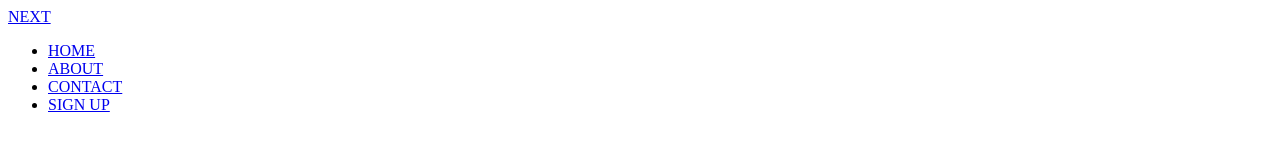
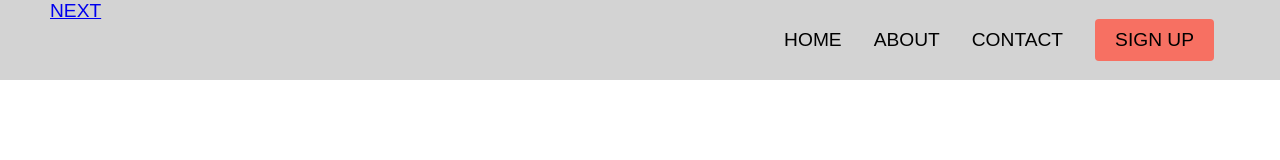
Before and after one commit to Jensen615/personal-website, a plain HTML site: page index.html in a window 1280 px wide. Drawn offline with Linux system fonts and the light colour scheme.

Commit message:
added styling for nav bar

```diff
--- a/styles.css
+++ b/styles.css
@@ -1,3 +1,79 @@
-h1 {
-    color: red
+* {
+    box-sizing: border-box;
+    margin: 0;
+    padding: 0;
+    font-family: sans-serif;
+  }
+
+.navbar {
+    background: #D3D3D3;
+    height: 80px;
+    display: flex;
+    justify-content: center;
+    align-items: center;
+    font-size: 1.2rem;
+    position: sticky;
+    top: 0;
+    z-index: 999;
 }
+
+.navbar__container {
+    display: flex;
+    justify-content: space-between;
+    height: 80px;
+    z-index: 1;
+    width: 100%;
+    max-width: 1300px;
+    margin-right: auto;
+    margin-left: auto;
+    padding-right: 50px;
+    padding-left: 50px;
+}
+
+.fa-gem {
+    margin-right: 0.5rem;
+}
+
+.navbar__menu {
+    display: flex;
+    align-items: center;
+    list-style: none;
+    text-align: center;
+}
+
+.navbar__item {
+    height: 80px;
+}
+
+.navbar__links {
+    color: black;
+    display: flex;
+    align-items: center;
+    justify-content: center;
+    text-decoration: none;
+    padding: 0 1rem;
+    height: 100%;
+}
+
+.navbar__btn {
+    display: flex;
+    justify-content: center;
+    align-items: center;
+    padding: 0 1rem;
+    width: 100%;
+}
+
+.button {
+    display: flex;
+    justify-content: center;
+    align-items: center;
+    text-decoration: none;
+    padding: 10px 20px;
+    height: 100%;
+    width: 100%;
+    border: none;
+    outline: none;
+    border-radius: 4px;
+    background: #f77062;
+    color: black;
+}
```
